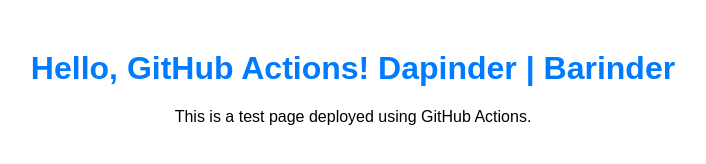
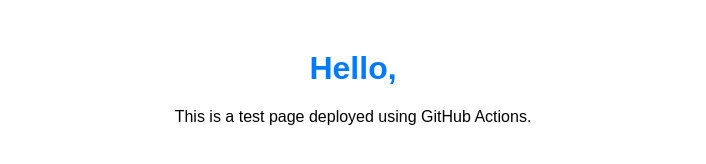
Before and after one commit to clearlynxdapinder/LearningGithubActions, a plain HTML site: page index.html in a window 1280 px wide. Shown: the whole page, without its empty margins (287-993 px from the left). Drawn offline with Linux system fonts and the light colour scheme.

Commit message:
//Minor Chnages

```diff
--- a/index.html
+++ b/index.html
@@ -17,7 +17,7 @@
     </style>
 </head>
 <body>
-    <h1>Hello, GitHub Actions! Dapinder | Barinder</h1>
+    <h1>Hello,</h1>
     <p>This is a test page deployed using GitHub Actions.</p>
 </body>
 </html>
```
